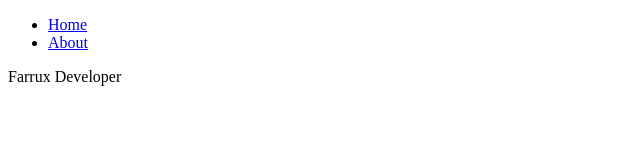
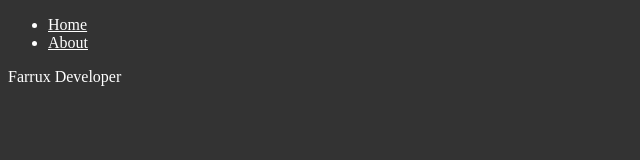
Before and after one commit to farruxmarufjonov/project, a plain HTML site: page index.html in a window 1280 px wide. Shown: the whole page, without its empty margins (0-640 px from the left). Drawn offline with Linux system fonts and the light colour scheme.

Commit message:
add colors

```diff
--- a/index.html
+++ b/index.html
@@ -5,6 +5,16 @@
     <meta http-equiv="X-UA-Compatible" content="IE=edge" />
     <meta name="viewport" content="width=device-width, initial-scale=1.0" />
     <title>Document</title>
+    <style>
+      body {
+        background: #333;
+        color: #fff;
+      }
+
+      a {
+        color: #fff;
+      }
+    </style>
   </head>
   <body>
     <!-- init - boshlash bosqichi -->
```
